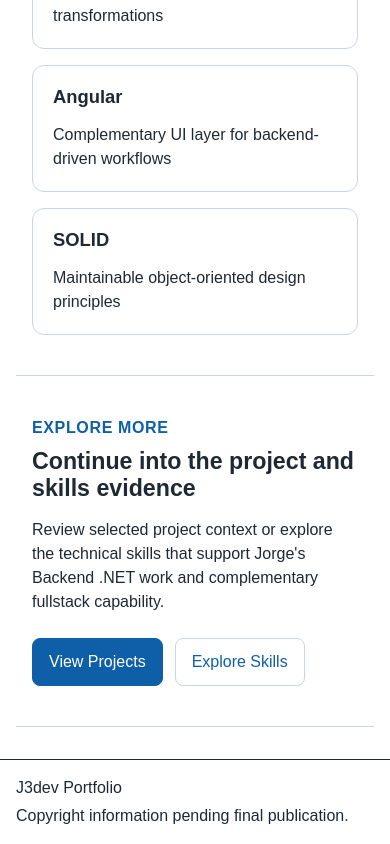
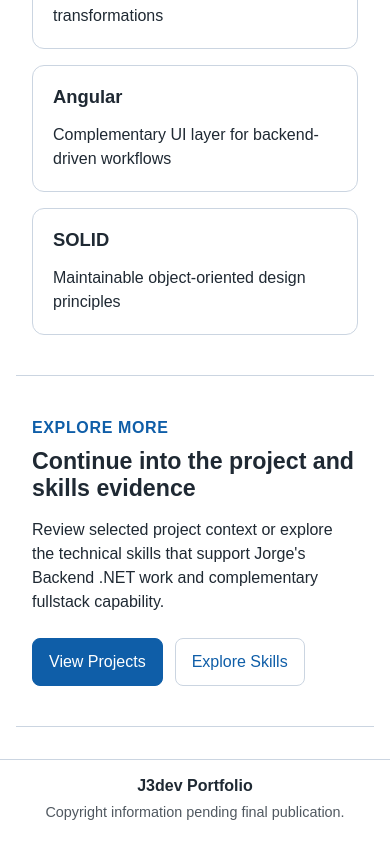
Before and after one commit to jorgejaimes085GH/J3dev-portfolio, an Angular app: page / in a window 390 px wide. Shown: the part 5221-6065 px from the top of the page. Built offline with nearby package versions, Linux system fonts and the light colour scheme.

Commit message:
Polish responsive footer previews

```diff
--- a/src/app/layout/footer/footer.scss
+++ b/src/app/layout/footer/footer.scss
@@ -1,9 +1,11 @@
 :host {
   display: block;
+  width: 100%;
 }
 
 .site-footer {
-  border-top: 1px solid currentColor;
+  width: 100%;
+  border-top: 1px solid var(--app-border-color);
 }
 
 .site-footer__inner {
@@ -15,8 +17,70 @@
 .site-footer__project,
 .site-footer__copyright {
   margin: 0;
+  max-width: 100%;
+  overflow-wrap: anywhere;
+}
+
+.site-footer__project {
+  font-weight: 700;
 }
 
 .site-footer__copyright {
   margin-top: 0.25rem;
+  color: color-mix(in srgb, var(--app-text-color) 78%, transparent);
+  font-size: 0.95rem;
 }
+
+:host(.site-footer-shell--preview-tablet) .site-footer {
+  width: min(100%, 768px);
+  margin: 0 auto;
+}
+
+:host(.site-footer-shell--preview-tablet) .site-footer__inner {
+  width: 100%;
+  padding: 1rem;
+}
+
+:host(.site-footer-shell--preview-mobile) .site-footer {
+  width: min(100%, 390px);
+  margin: 0 auto;
+  overflow-x: clip;
+}
+
+:host(.site-footer-shell--preview-mobile) .site-footer__inner {
+  display: grid;
+  justify-items: center;
+  width: 100%;
+  padding: 0.875rem 0.75rem;
+  text-align: center;
+}
+
+:host(.site-footer-shell--preview-mobile) .site-footer__copyright {
+  font-size: 0.9rem;
+  line-height: 1.45;
+}
+
+@media (max-width: 768px) {
+  .site-footer__inner {
+    width: 100%;
+    padding-inline: 1rem;
+  }
+}
+
+@media (max-width: 480px) {
+  .site-footer {
+    overflow-x: clip;
+  }
+
+  .site-footer__inner {
+    display: grid;
+    justify-items: center;
+    padding: 0.875rem 0.75rem;
+    text-align: center;
+  }
+
+  .site-footer__copyright {
+    font-size: 0.9rem;
+    line-height: 1.45;
+  }
+}
--- a/src/app/layout/footer/footer.ts
+++ b/src/app/layout/footer/footer.ts
@@ -1,8 +1,15 @@
-import { Component } from '@angular/core';
+import { Component, inject } from '@angular/core';
+
+import { ViewportPreviewService } from '../../core/services/viewport-preview.service';
 
 @Component({
   selector: 'app-footer',
   standalone: true,
+  host: {
+    '[class.site-footer-shell--preview-desktop]': "currentViewport() === 'desktop'",
+    '[class.site-footer-shell--preview-tablet]': "currentViewport() === 'tablet'",
+    '[class.site-footer-shell--preview-mobile]': "currentViewport() === 'mobile'",
+  },
   template: `
     <footer class="site-footer">
       <div class="site-footer__inner">
@@ -13,4 +20,8 @@ import { Component } from '@angular/core';
   `,
   styleUrl: './footer.scss',
 })
-export class Footer {}
+export class Footer {
+  private readonly viewportPreviewService = inject(ViewportPreviewService);
+
+  readonly currentViewport = this.viewportPreviewService.currentViewport;
+}
```
